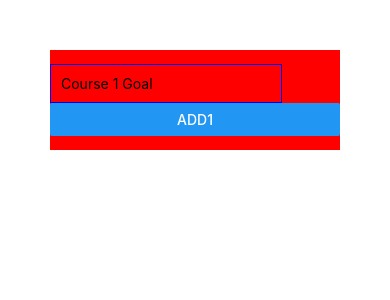
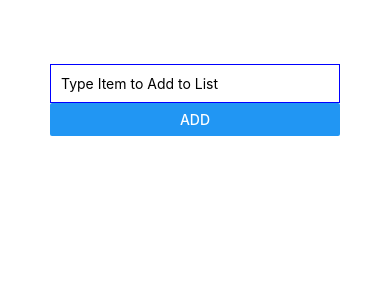
Before and after one commit to rob4abcba/RN-Complete-Guide, a React Native app: screen / in a window 390 px wide. Shown: the top 300 px of the page. Built offline with nearby package versions, Linux system fonts and the light colour scheme.

Commit message:
Comment out funny formatting.

```diff
--- a/App.js
+++ b/App.js
@@ -27,12 +27,12 @@ export default function App() {
     <View style={styles.screen}>
       <View style={styles.inputContainer}>
         <TextInput
-          placeholder="Course 1 Goal"
+          placeholder="Type Item to Add to List"
           style={styles.text1}
           onChangeText={goalInputHandler}
           value={enteredGoal}
         />
-        <Button title="Add1" onPress={addGoalHandler} />
+        <Button title="Add" onPress={addGoalHandler} />
       </View>
       <FlatList
       keyExtractor={(item, index) => item.id}
@@ -54,7 +54,7 @@ const styles = StyleSheet.create({
     // flexDirection: "row"
   },
   inputContainer: {
-    backgroundColor: "red",
+    // backgroundColor: "red",
     // width: 100,
     height: 100,
     // flexDirection: 'row',
@@ -71,7 +71,7 @@ const styles = StyleSheet.create({
     alignItems: "center"
   },
   text1: {
-    width: "80%",
+    // width: "80%",
     borderColor: "blue",
     borderWidth: 1,
     padding: 10
```
